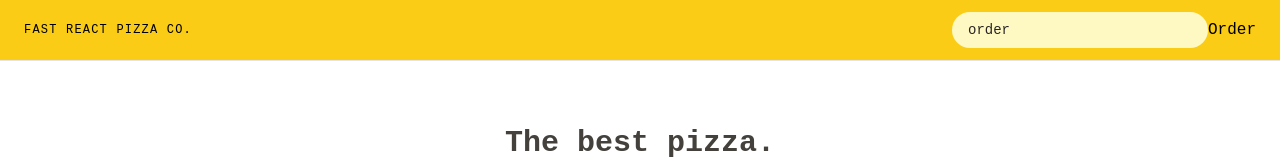
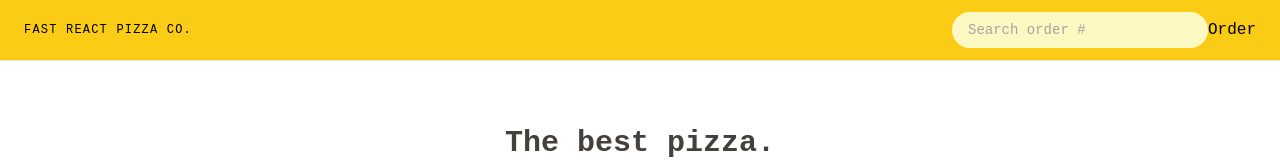
Before and after one commit to amirtbi/react-pizza, a React app: page / in a window 1280 px wide. Shown: the top 160 px of the page. Built offline with nearby package versions, Linux system fonts and the light colour scheme; the HTML template or start-up script is replaced by a standard one.

Commit message:
Create deleteItem component

```diff
--- a/src/faetures/cart/CartItem.tsx
+++ b/src/faetures/cart/CartItem.tsx
@@ -1,7 +1,7 @@
 import { formatCurrency } from "../../utils/helper";
 import { ICart } from "./types";
 import { UpdateItemQuantity } from "../../ui/UpdateItemQuantity";
-import  DeleteItem  from "./DeleteItem";
+import  DeleteItem  from "../../ui/DeleteItem";
 function CartItem({ pizzaId, name, quantity, totalPrice }:ICart) {
 
     return (
--- a/src/faetures/cart/cartSlice.ts
+++ b/src/faetures/cart/cartSlice.ts
@@ -1,6 +1,5 @@
 import { createSlice } from "@reduxjs/toolkit";
 import { ICart } from "./types";
-import { useSelector } from "react-redux";
 import { RootState } from "../../store";
 
 const initialState: { cart: ICart[] } = {
--- a/src/faetures/menu/MenuItem.tsx
+++ b/src/faetures/menu/MenuItem.tsx
@@ -4,7 +4,7 @@ import { Button } from "../../ui/Button";
 import { useDispatch, useSelector } from "react-redux";
 import { addItem, getQuantityById } from "../cart/cartSlice";
 import { UpdateItemQuantity } from "../../ui/UpdateItemQuantity";
-import DeleteItem  from "../cart/DeleteItem";
+import DeleteItem  from "../../ui/DeleteItem";
 
 function MenuItem(props: {pizza:IMenu}) {
   const { id, name, unitPrice, ingredients, soldOut, imageUrl } = props.pizza;
--- a/src/faetures/order/SearchOrder.tsx
+++ b/src/faetures/order/SearchOrder.tsx
@@ -15,8 +15,8 @@ export function SearchOrder(){
     }
     return <>
         <form onSubmit={handleSubmit}>
-            <input className="rounded-full px-4 py-2 bg-yellow-100 text-sm placeholder:text-stone-800 sm:focus:ring-yellow-600
-             sm:focus:ring-opacity-50 focus:outline-none sm:focus:ring w-28 sm:w-64 sm:focus:w-72 transition-all duration-75"  placeholder="order" value={query} onChange={(e)=>setQuery(e.target.value)}/>
+            <input className="rounded-full px-4 py-2 bg-yellow-100 text-sm placeholder:text-stone-400 sm:focus:ring-yellow-600
+             sm:focus:ring-opacity-50 focus:outline-none sm:focus:ring w-28 sm:w-64 sm:focus:w-72 transition-all duration-75"  placeholder="Search order #" value={query} onChange={(e)=>setQuery(e.target.value)}/>
             <button>Order</button>
         </form>
     </>
--- a/src/ui/Button.tsx
+++ b/src/ui/Button.tsx
@@ -1,4 +1,4 @@
-import { ComponentType, ReactNode } from "react";
+import {  ReactNode } from "react";
 import { Link } from "react-router-dom";
 import clsx from "clsx";
 import { Icon } from "@iconify/react/dist/iconify.js";
@@ -16,7 +16,7 @@ export function Button(props: ButtonProps) {
     let cls = "text-sm duration-30 inline-block rounded-full px-4 py-3 font-semibold uppercase tracking-wide text-stone-800 transition-colors focus:outline-none focus:ring  focus:ring-offset-2 disabled:cursor-not-allowed";
     let variantCls = "bg-yellow-400 focus:bg-yellow-300 hover:bg-yellow-300 focus:ring-stone-300";
     let outlineCls = "bg-transparent focus:bg-stone-300 focus:ring-stone-300 border border-lg hover:bg-stone-100 border-stone-400 text-stone-400 focus:text-stone-500";
-    let roundCls = "px-2 py-2 rounded-full px-2 py-3 bg-yellow-400 text-sm";
+    let roundCls = "px-2.5 py-2.5 rounded-full px-2 py-3 bg-yellow-400 text-sm";
     const btnStyles = clsx(cls, variant === "solid" && variantCls, variant === "outline" && outlineCls,variant==="round" && roundCls);
     const hasIcon = ()=>{
         if(iconName){
--- a/src/faetures/cart/DeleteItem.tsx
+++ b/src/ui/DeleteItem.tsx
@@ -1,6 +1,6 @@
 import { useDispatch } from "react-redux"
-import { Button } from "../../ui/Button"
-import { deleteItem } from "./cartSlice";
+import { Button } from "./Button"
+import { deleteItem } from "../faetures/cart/cartSlice";
 import { memo } from "react";
 const DeleteItem = (props:{pizzaId:number})=>{
     const dispatch = useDispatch();
```
